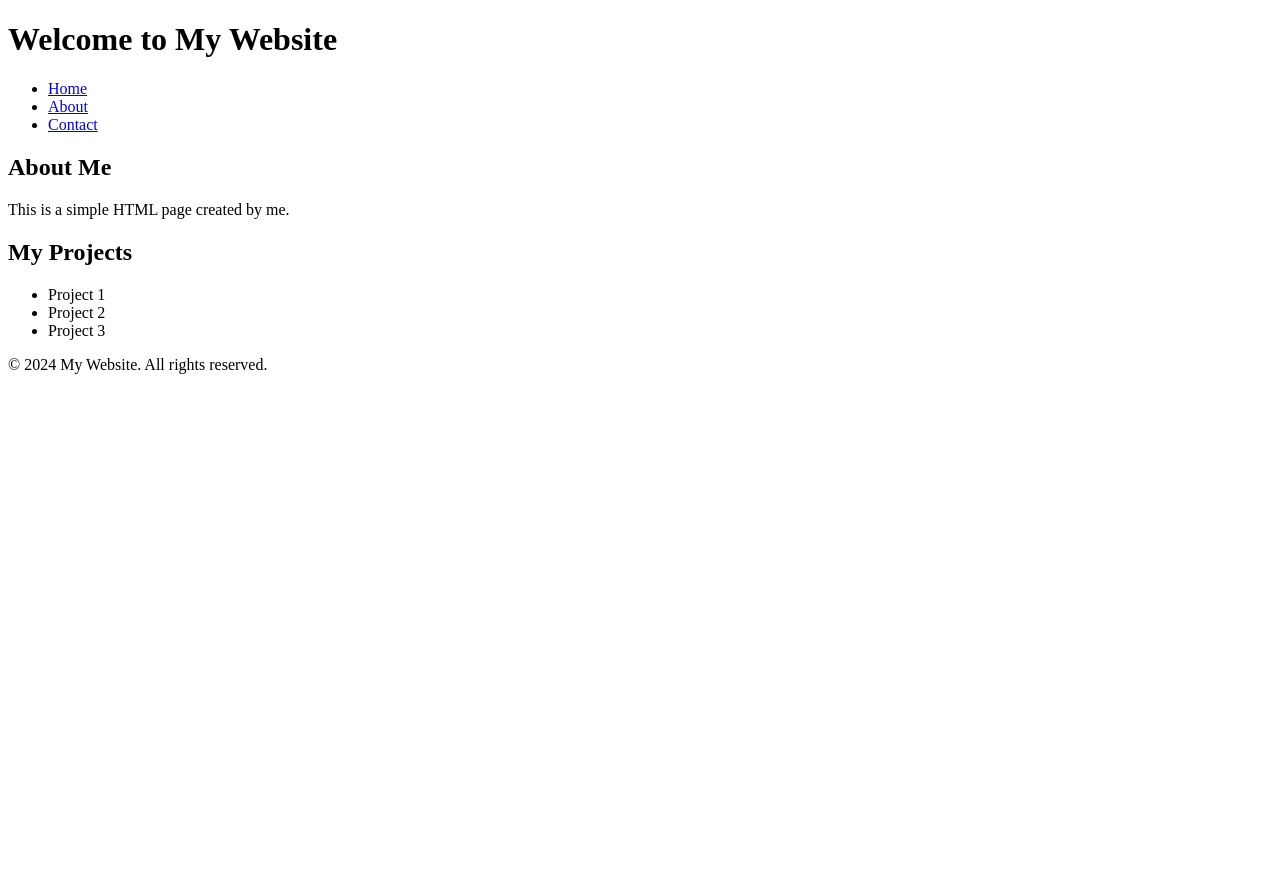
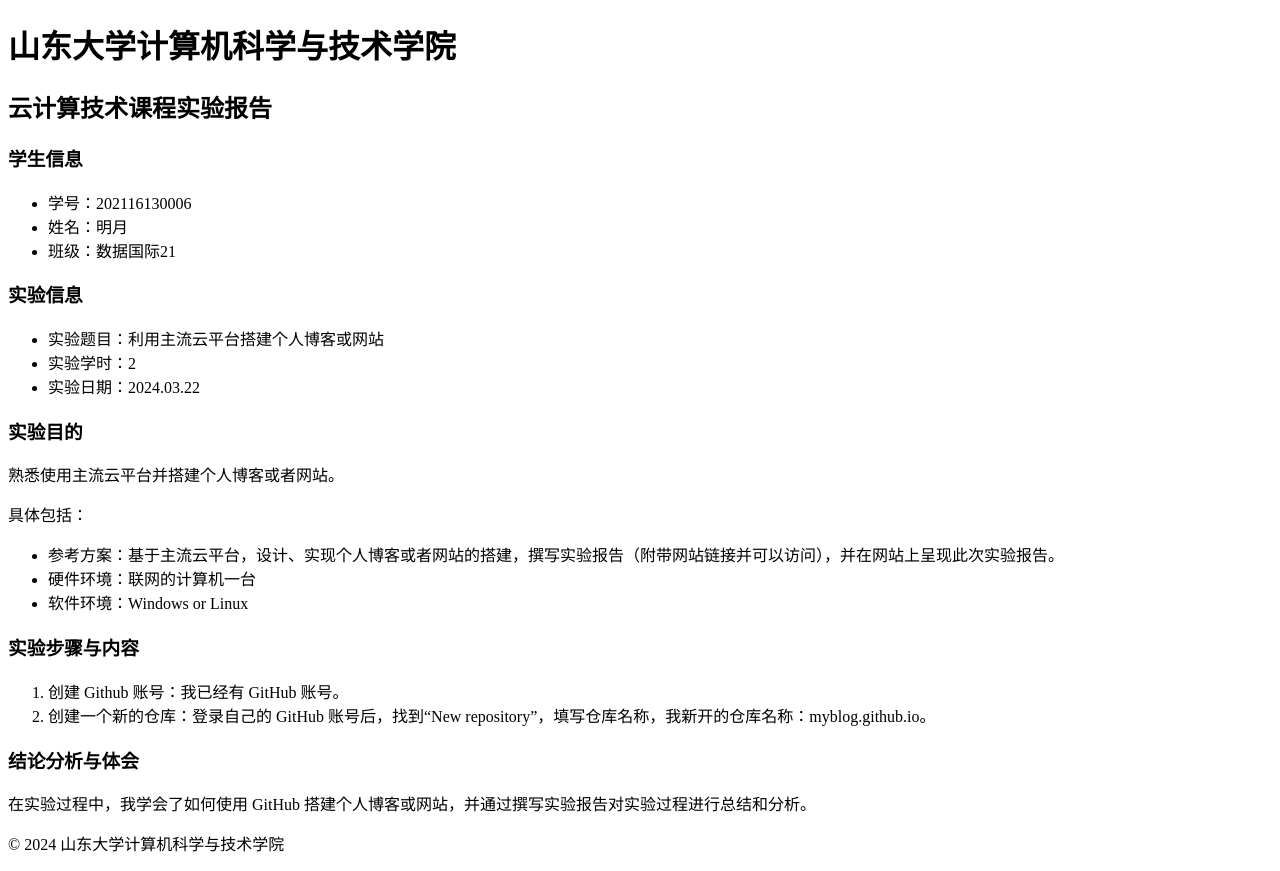
Before and after one commit to mishekk/mishekk.github.io, a plain HTML site: page index.html in a window 1280 px wide. Before the commit the page ends 800 px from the top, so only its background shows below. Drawn offline with Linux system fonts and the light colour scheme.

Commit message:
上传源码

```diff
--- a/index.html
+++ b/index.html
@@ -3,35 +3,53 @@
 <head>
     <meta charset="UTF-8">
     <meta name="viewport" content="width=device-width, initial-scale=1.0">
-    <title>My Simple HTML Page</title>
+    <title>云计算技术课程实验报告</title>
 </head>
 <body>
     <header>
-        <h1>Welcome to My Website</h1>
-        <nav>
+        <h1>山东大学计算机科学与技术学院</h1>
+        <h2>云计算技术课程实验报告</h2>
+    </header>
+    <section>
+        <h3>学生信息</h3>
         <ul>
-                <li><a href="#">Home</a></li>
-                <li><a href="#">About</a></li>
-                <li><a href="#">Contact</a></li>
+            <li>学号：202116130006</li>
+            <li>姓名：明月</li>
+            <li>班级：数据国际21</li>
         </ul>
-        </nav>
-    </header>
-    <main>
-        <section>
-            <h2>About Me</h2>
-            <p>This is a simple HTML page created by me.</p>
     </section>
     <section>
-            <h2>My Projects</h2>
+        <h3>实验信息</h3>
         <ul>
-                <li>Project 1</li>
-                <li>Project 2</li>
-                <li>Project 3</li>
+            <li>实验题目：利用主流云平台搭建个人博客或网站</li>
+            <li>实验学时：2</li>
+            <li>实验日期：2024.03.22</li>
         </ul>
     </section>
-    </main>
+    <section>
+        <h3>实验目的</h3>
+        <p>熟悉使用主流云平台并搭建个人博客或者网站。</p>
+        <p>具体包括：</p>
+        <ul>
+            <li>参考方案：基于主流云平台，设计、实现个人博客或者网站的搭建，撰写实验报告（附带网站链接并可以访问），并在网站上呈现此次实验报告。</li>
+            <li>硬件环境：联网的计算机一台</li>
+            <li>软件环境：Windows or Linux</li>
+        </ul>
+    </section>
+    <section>
+        <h3>实验步骤与内容</h3>
+        <ol>
+            <li>创建 Github 账号：我已经有 GitHub 账号。</li>
+            <li>创建一个新的仓库：登录自己的 GitHub 账号后，找到“New repository”，填写仓库名称，我新开的仓库名称：myblog.github.io。</li>
+            <!-- 更多实验步骤可以继续添加 -->
+        </ol>
+    </section>
+    <section>
+        <h3>结论分析与体会</h3>
+        <p>在实验过程中，我学会了如何使用 GitHub 搭建个人博客或网站，并通过撰写实验报告对实验过程进行总结和分析。</p>
+    </section>
     <footer>
-        <p>&copy; 2024 My Website. All rights reserved.</p>
+        <p>&copy; 2024 山东大学计算机科学与技术学院</p>
     </footer>
 </body>
 </html>
```
Lines whose indentation alone changed are shown as unchanged.
